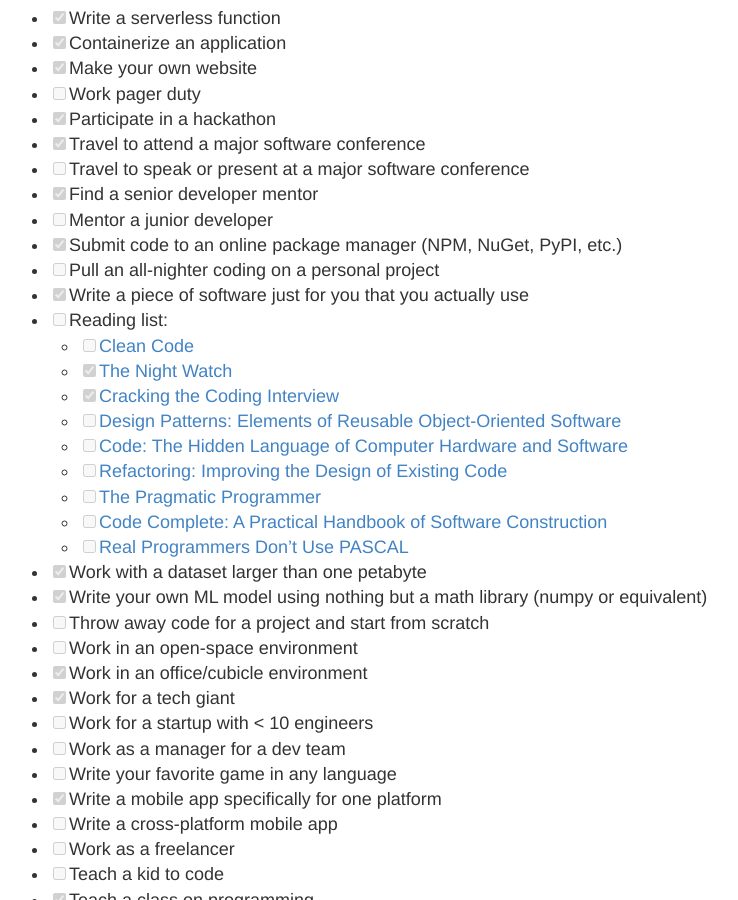
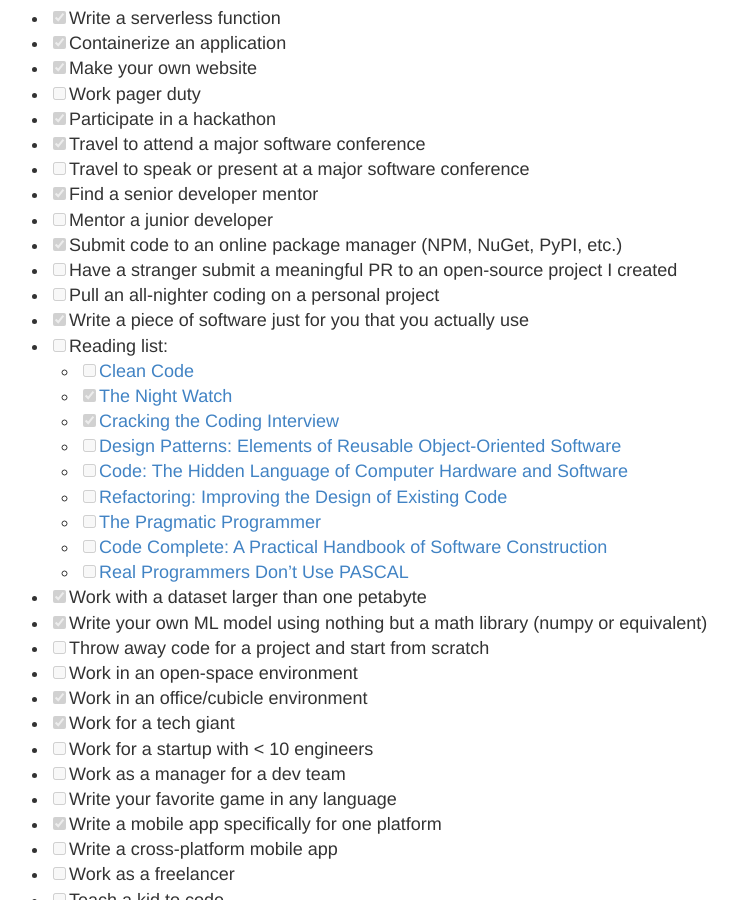
Before and after one commit to tbarlow12/tbarlow12.github.io, a Jekyll site: the page built from _posts/2018-8-31-bucket-list.md, in a window 1280 px wide and 900 px high, scrolled down 435 px. Shown: the whole window, without its empty margins (261-999 px from the left). Built offline with Jekyll 4.4.1, drawn with Linux system fonts in a browser that asks for light colours.

Commit message:
update bucket list

```diff
--- a/_posts/2018-8-31-bucket-list.md
+++ b/_posts/2018-8-31-bucket-list.md
@@ -19,6 +19,7 @@ This is an ever-growing, ever-changing list of things I would like to accomplish
 - [x] Find a senior developer mentor
 - [ ] Mentor a junior developer
 - [x] Submit code to an online package manager (NPM, NuGet, PyPI, etc.)
+- [ ] Have a stranger submit a meaningful PR to an open-source project I created
 - [ ] Pull an all-nighter coding on a personal project
 - [x] Write a piece of software just for you that you actually use
 - [ ] Reading list:
```
Also changed, not shown: post_drafts/cloud-custodian.md (added), 1 other file.
